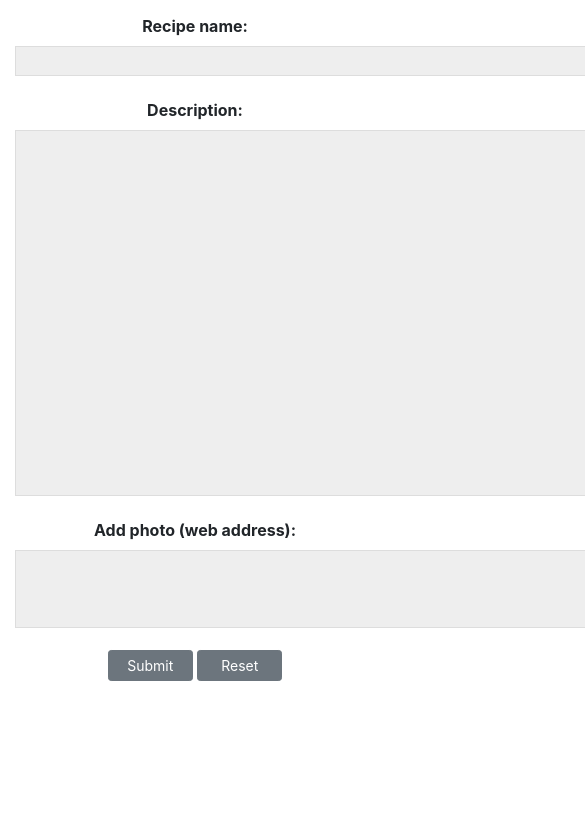
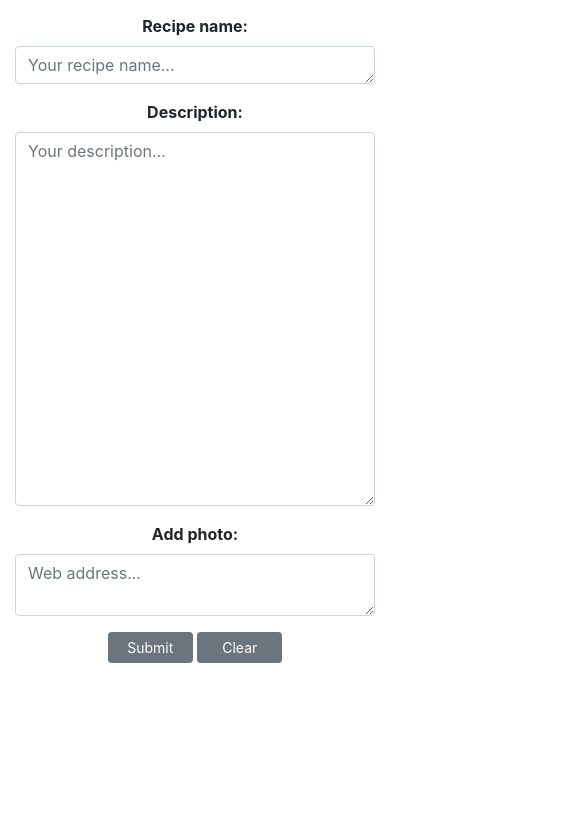
Before and after one commit to KatarzynaReszetko/Cookbook, a plain HTML site: page static/add_recipe.html in a window 390 px wide. Shown: the part 302-1125 px from the top of the page, 585 px wide, since content can reach past the window. Drawn offline with nearby package versions, Linux system fonts and the light colour scheme.

Commit message:
Responsive Forms

```diff
--- a/static/add_recipe.html
+++ b/static/add_recipe.html
@@ -21,12 +21,12 @@
 
 <nav class="navbar navbar-expand-sm bg-dark navbar-dark">
 
-  <button class="navbar-toggler" type="button" data-toggle="collapse" data-target="#collapsibleNavbar">
+  <button class="navbar-toggler ml-auto hidden-sm-up float-xs-right" type="button" data-toggle="collapse" data-target="#collapsibleNavbar">
     <span class="navbar-toggler-icon"></span>
   </button>
 
   <div class="collapse navbar-collapse" id="collapsibleNavbar">
-    <ul class="navbar-nav text-right">
+    <ul class="navbar-nav text-right" style="margin-right: 10px;">
       <li class="nav-item">
         <a class="nav-link" href="index.html"><i class='fas fa-home' style='font-size:25px'></i></a>
       </li>
@@ -44,27 +44,27 @@
   <h2 class="header">Add Your Recipe</h2>
 
   <form action="" method="post" id="addRecipe" style="text-align:center">
-    <div class="form-group">
+    <div class="form-group" align="center">
       <label for="myMessage1"><b>Recipe name:</b></label><br>
-      <textarea name="myMessage1" id="myMessage1" rows="1" cols="80" required></textarea>
+      <textarea name="myMessage1" class="form-control" id="myMessage1" rows="1" cols="80" placeholder="Your recipe name..." required></textarea>
     </div>
-    <div class="form-group">
+    <div class="form-group" align="center">
       <label for="myMessage2"><b>Description:</b></label><br>
-      <textarea name="myMessage2" id="myMessage2" rows="15" cols="80" required></textarea>
+      <textarea name="myMessage2" class="form-control" id="myMessage2" rows="15" cols="80" placeholder="Your description..." required></textarea>
     </div>
 
-    <div class="form-group">
-      <label for="myMessage3"><b>Add photo (web address):</b></label><br>
-      <textarea name="myMessage3" id="myMessage3" rows="3" cols="80"></textarea>
+    <div class="form-group" align="center">
+      <label for="myMessage3"><b>Add photo:</b></label><br>
+      <textarea name="myMessage3" class="form-control" id="myMessage3" rows="2" cols="80" placeholder="Web address..." required></textarea>
     </div>
 
       <button type="submit" class="btn btn-secondary btn-sm custom">Submit</button>
-      <button type="reset" class="btn btn-secondary btn-sm custom">Reset</button>
+      <button type="reset" class="btn btn-secondary btn-sm custom">Clear</button>
 
   </form>
 </div>
 
-<a href="#" id="toTopBtn" class="cd-top text-replace js-cd-top cd-top--is-visible cd-top--fade-out" data-abc="true"></a>
+<a href="#" id="toTopBtn" class="cd-top text-replace js-cd-top cd-top--is-visible cd-top--fade-out" data-abc="true" data-toggle="tooltip" data-placement="left" title="Back To Top"></a>
 <div class="height">
     <h3 class="text-center scroll">Scroll down</h3>
 </div>
@@ -119,5 +119,12 @@ return false;
 });
 </script>
 
+<script>
+$(document).ready(function(){
+  $('[data-toggle="tooltip"]').tooltip();
+});
+</script>
+
+
 </body>
 </html>
```
Also changed, not shown: static/index.html (+10 -3 lines), static/recipe.html (+11 -4 lines), static/recipe_list.html (+10 -4 lines).
